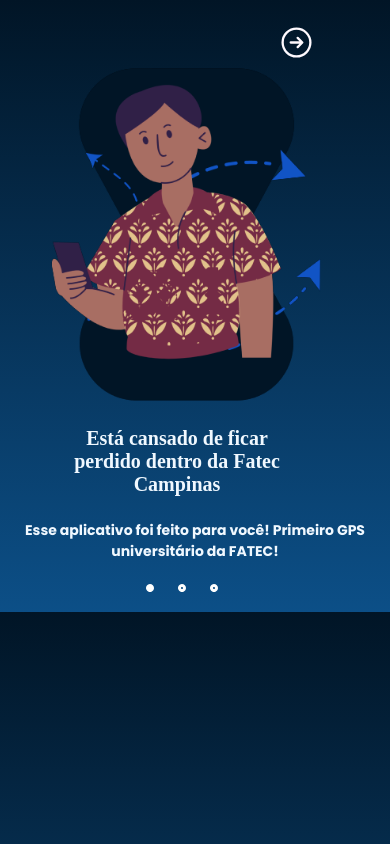
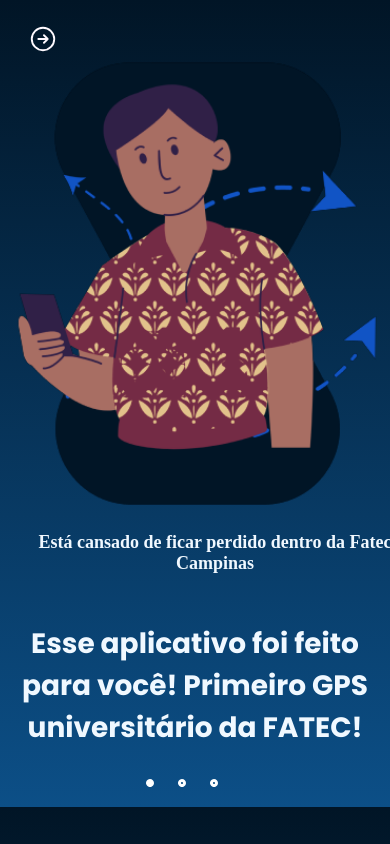
Before and after one commit to rafa-luz/tg-unimapper, a plain HTML site: page pages/apresentacao1.html in a window 390 px wide. Drawn offline with Linux system fonts and the light colour scheme; a web font is replaced by a local one.

Commit message:
index,apre1,2,3 e bem vindo prontos

```diff
--- a/pages/apresentacao1.css
+++ b/pages/apresentacao1.css
@@ -2,6 +2,7 @@
     font-family: 'Poppins';
     align-items: center;
     background-image: linear-gradient(to bottom, #011526,#0C4F87);
+    height: 100%;
 }
 
 
--- a/pages/apresentacao1.html
+++ b/pages/apresentacao1.html
@@ -17,51 +17,43 @@
         }
     </style>
     <style>
-       @media (max-width: 500px) {
+      @media (max-width: 500px) {
     img.img1 {
-        width: 75%;
-        margin-left: 36px;
+        width: 100%; /* Para ocupar 100% da largura do contêiner pai */
     }
 
     div.perdido {
-        margin-top: 0px;
-        margin-left: 50px;
-        width: 75%;
-
+        margin-top: 20px; /* Adicione algum espaço acima do texto */
+        margin-left: 20px; /* Ajuste a margem conforme necessário */
+        width: 100%;
     }
 
     img.setinha1 {
-        object-fit: cover;
-        width: 10%;
-        height: 10%;
-        margin-left: 270px;
+        width: 30px; /* Tamanho da seta ajustado para dispositivos móveis */
+        height: 30px;
+        margin-left: 20px; /* Ajuste conforme necessário */
         padding-top: 16px;
     }
 
-    div.gpsfatec {
-        padding-top: 75px;
-        text-align: center;
-        font-size: 7px;
+    h1.perdido {
+        font-size: 18px; /* Tamanho da fonte ajustado para dispositivos móveis */
+        margin-top: 10px; /* Ajuste a margem conforme necessário */
+        margin-bottom: 10px; /* Adicione margem inferior para separar dos elementos abaixo */
+        width: 100%; /* Ocupa 100% da largura do contêiner pai */
+        text-align: center; /* Centraliza o texto */
     }
 
-    h1.perdido {
-        width: 238px;
-        font-size: 20px;
-        margin-top: 20px; /* Ajuste a margem conforme necessário */
-        margin-bottom: -60px; /* Adicione margem inferior para separar dos elementos abaixo */
+    div.gpsfatec {
+        padding-top: 20px; /* Adicione algum espaço acima do texto */
+        text-align: center;
+        font-size: 14px; /* Tamanho da fonte ajustado para dispositivos móveis */
     }
 
-    h1 {
-        padding-bottom: 0;
+    .box {
+        width: 100%; /* Ocupa 100% da largura do contêiner pai */
     }
-    div.div1{
-        margin-top: 0px;
-    }
-    div.body{
-        margin-top: 500px;
-    }
+}
 
-}
     </style>
 </head>
 <body>
```
